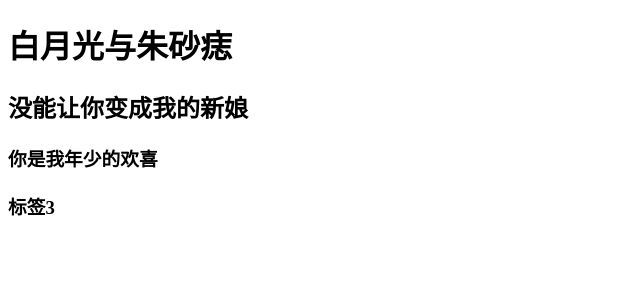
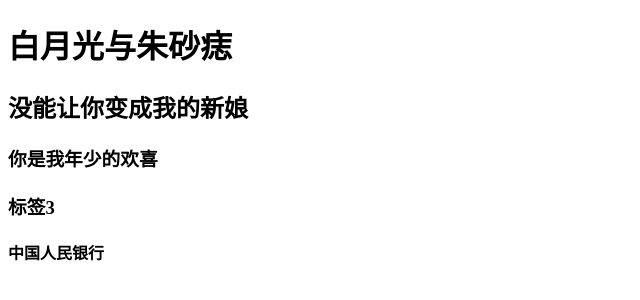
Before and after one commit to sq980429/text-git.., a plain HTML site: page index.html in a window 1280 px wide. Shown: the whole page, without its empty margins (0-640 px from the left). Drawn offline with Linux system fonts and the light colour scheme.

Commit message:
添加第四次

```diff
--- a/index.html
+++ b/index.html
@@ -1,7 +1,7 @@
 <!--
  * @Author: your name
  * @Date: 2021-03-31 15:00:07
- * @LastEditTime: 2021-03-31 20:35:35
+ * @LastEditTime: 2021-03-31 20:36:59
  * @LastEditors: Please set LastEditors
  * @Description: In User Settings Edit
  * @FilePath: \JavaScript\js\git分布式版本控制系统\index.html
@@ -22,6 +22,8 @@
     <h3>你是我年少的欢喜</h3>
     <h4></h4>
     <h3>标签3</h3>
+    <h4>中国人民银行</h4>
+
 </body>
 
 </html>
```
